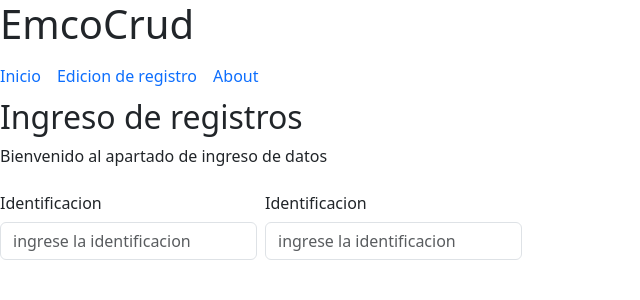
After one commit to Victhorhub/Proyecto-emcosalud, a Django app: page /add_data in a window 1280 px wide. The commit adds this page. Shown: the top 300 px of the page, without its empty margins (0-640 px from the left). Run offline with Django 5.2, Linux system fonts and the light colour scheme.

Commit message:
start with the register of data

```diff
--- /dev/null
+++ b/EmcoCrud/core/templates/core/add_data.html
@@ -0,0 +1,27 @@
+{% extends 'core/base.html' %}
+
+{% block title %}Edicion de registros{% endblock %}
+
+{% block content %}
+
+<h2>Ingreso de registros</h2>
+<p>Bienvenido al apartado de ingreso de datos</p>
+
+<form class="row g-2">
+
+    <div class="col-auto">
+        <label for="staticEmail" class="col-sm-2 col-form-label">Identificacion</label>
+        <input class="form-control" type="text" id="identification"
+        name="identification" placeholder="ingrese la identificacion" readonly required>
+    </div>
+
+    <div class="col-auto">
+        <label for="staticEmail" class="col-sm-2 col-form-label">Identificacion</label>
+        <input class="form-control" type="text" id="identification"
+        name="identification" placeholder="ingrese la identificacion" readonly required>
+    </div>
+
+
+</form>
+
+{% endblock %}
--- a/EmcoCrud/core/templates/core/home.html
+++ b/EmcoCrud/core/templates/core/home.html
@@ -41,7 +41,7 @@
         {% endfor %}
     </tbody>
     <tfoot>
-        <th><button type="button" class="btn btn-success">Registrar</button></th>
+        <th><a class="nav-link" href="{% url 'add_data' %}">Agregar datos</a></th>
         <th><button type="button" class="btn btn-danger">Eliminar</button></th>
         <th><button type="button" class="btn btn-primary">Exportar</button></th>
     </tfoot>
--- a/EmcoCrud/core/urls.py
+++ b/EmcoCrud/core/urls.py
@@ -5,4 +5,5 @@ urlpatterns = [
     path('', views.home, name="home"),
     path('update_info', views.update_info, name="update_info"),
     path('about', views.about, name="about"),
+    path('add_data', views.add_data, name="add_data"),
 ]
--- a/EmcoCrud/core/views.py
+++ b/EmcoCrud/core/views.py
@@ -14,3 +14,6 @@ def update_info(request):
 
 def about(request):
     return render(request, "core/about.html")
+
+def add_data(request):
+    return render(request, "core/add_data.html")
```
